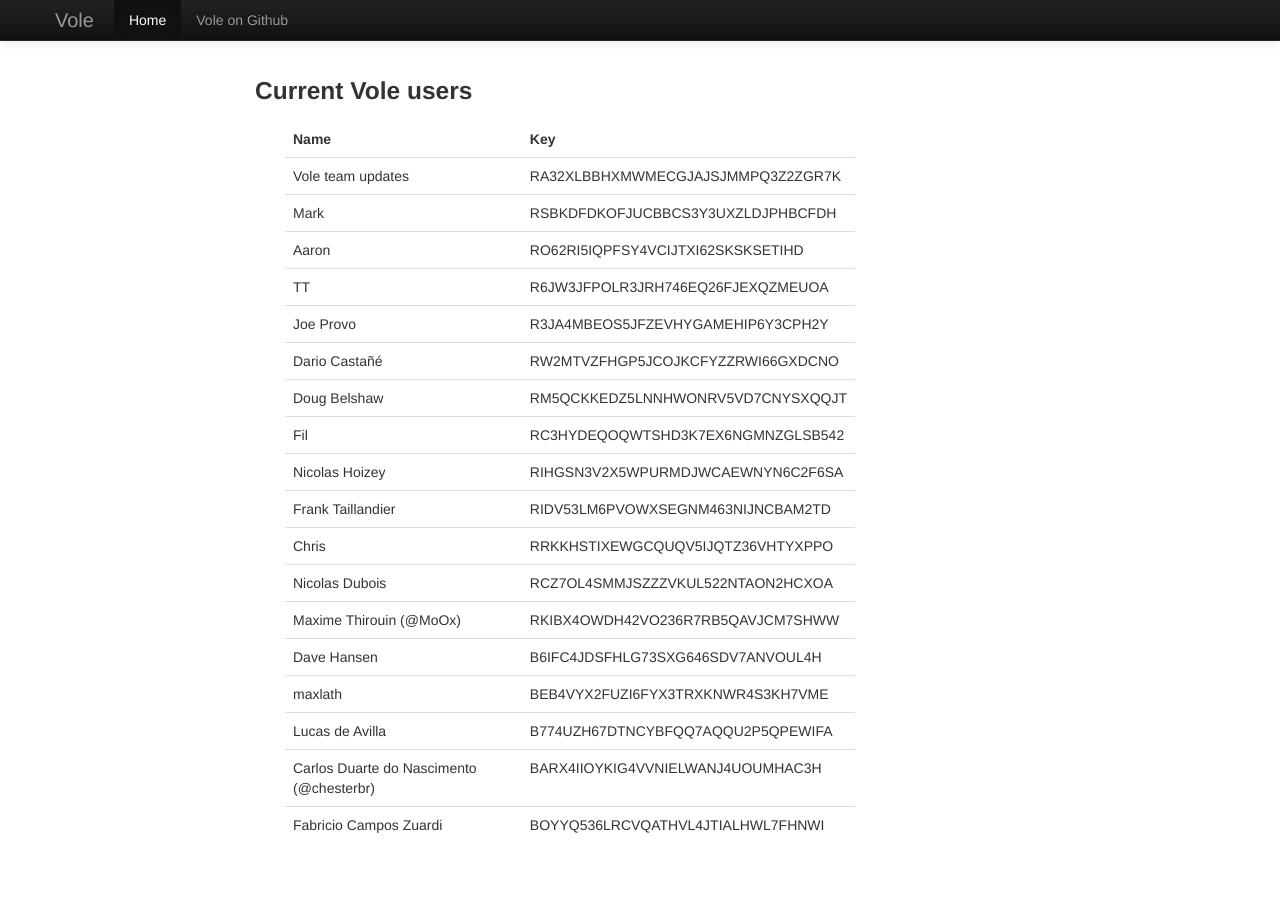
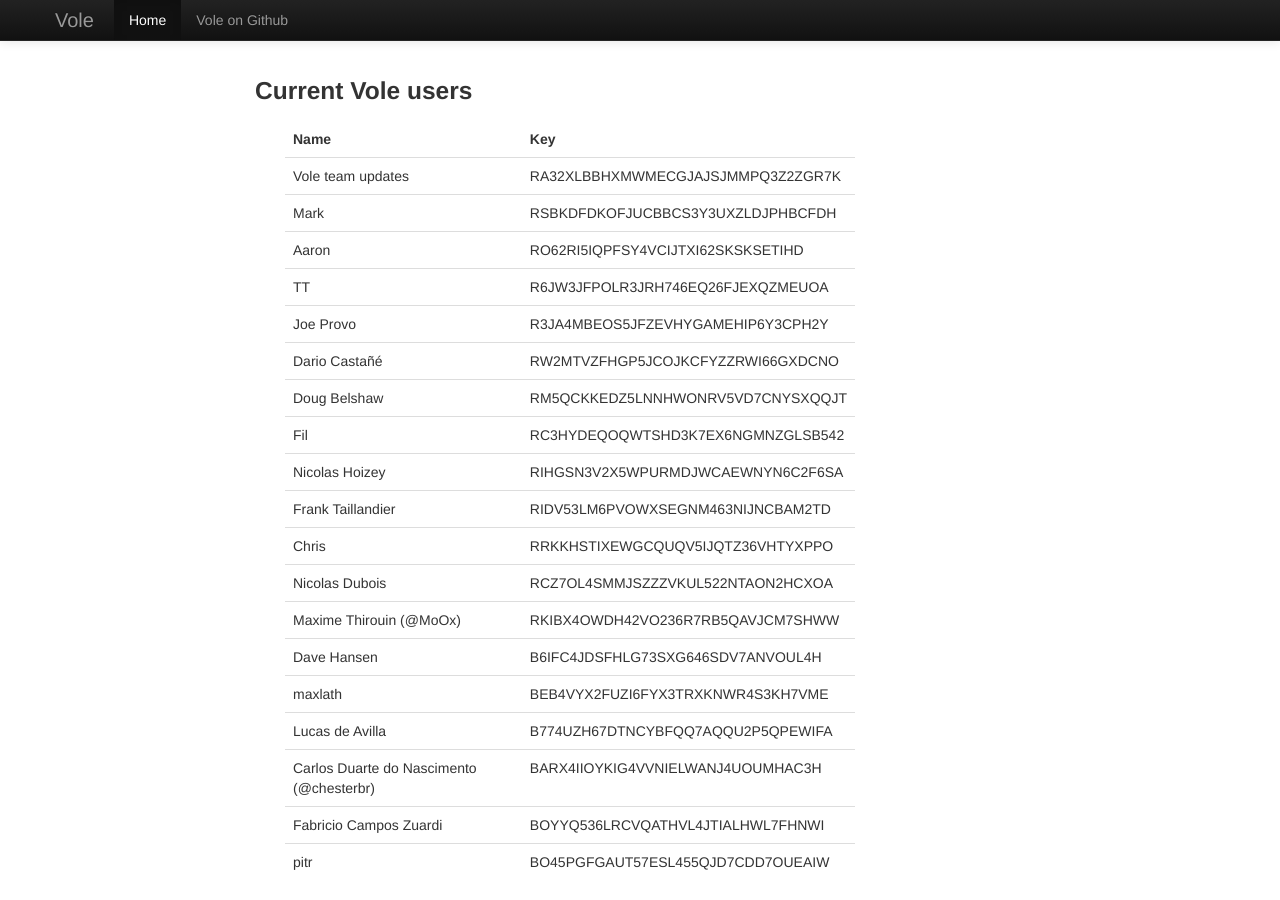
Before and after one commit to vole/vole.github.io, a Jekyll site: the page built from index.html, in a window 1280 px wide and 900 px high, scrolled down 2410 px. Built offline with Jekyll 4.4.1, drawn with Linux system fonts in a browser that asks for light colours; before the commit the page ends 3273 px from its top, so only the background shows below that.

Commit message:
add pitr to list of known users

```diff
--- a/index.html
+++ b/index.html
@@ -174,6 +174,10 @@
               <td>Fabricio Campos Zuardi</td>
               <td>BOYYQ536LRCVQATHVL4JTIALHWL7FHNWI</td>
             </tr>
+            <tr>
+              <td>pitr</td>
+              <td>BO45PGFGAUT57ESL455QJD7CDD7OUEAIW</td>
+            </tr>
           </tbody>
         </table>
       </div>
```
